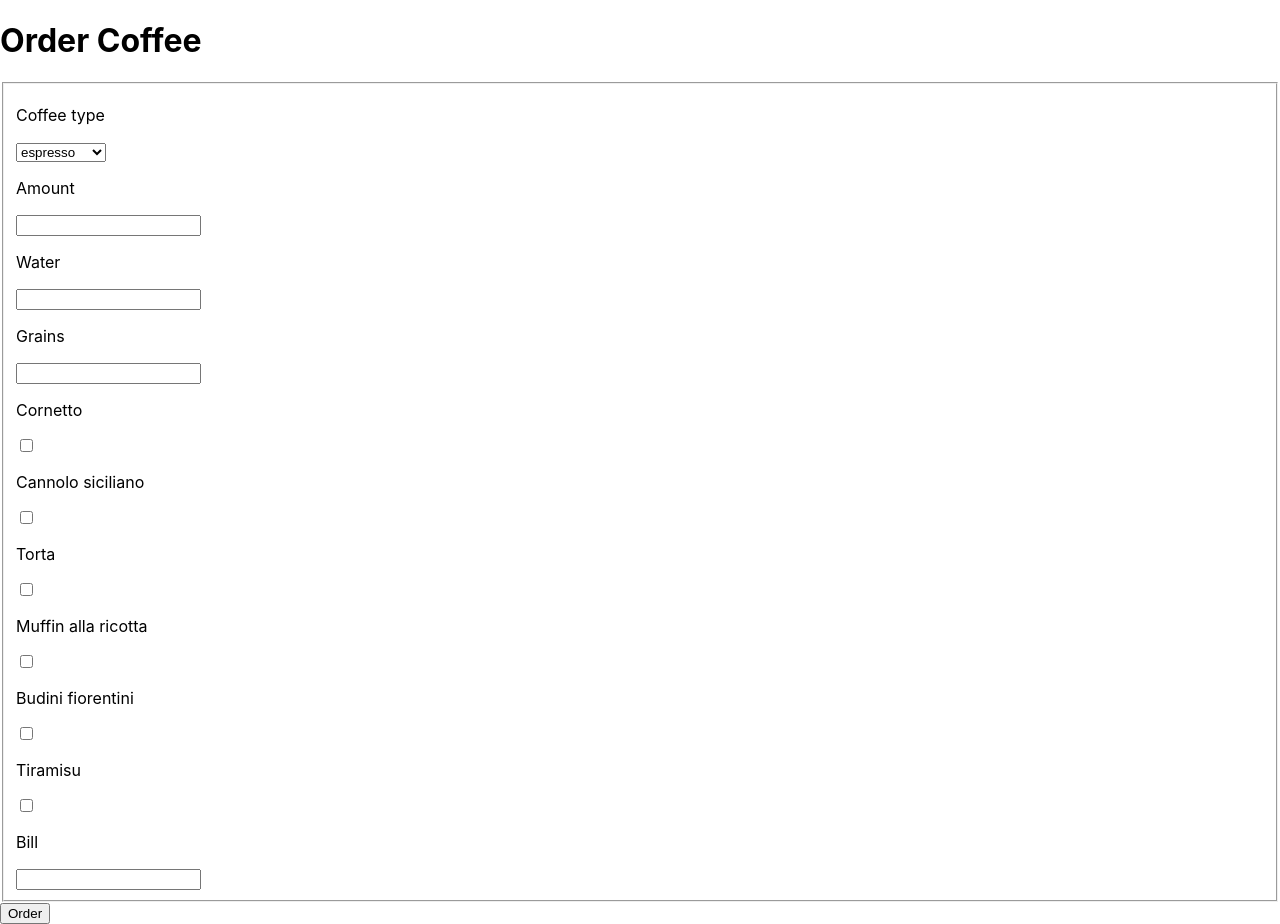
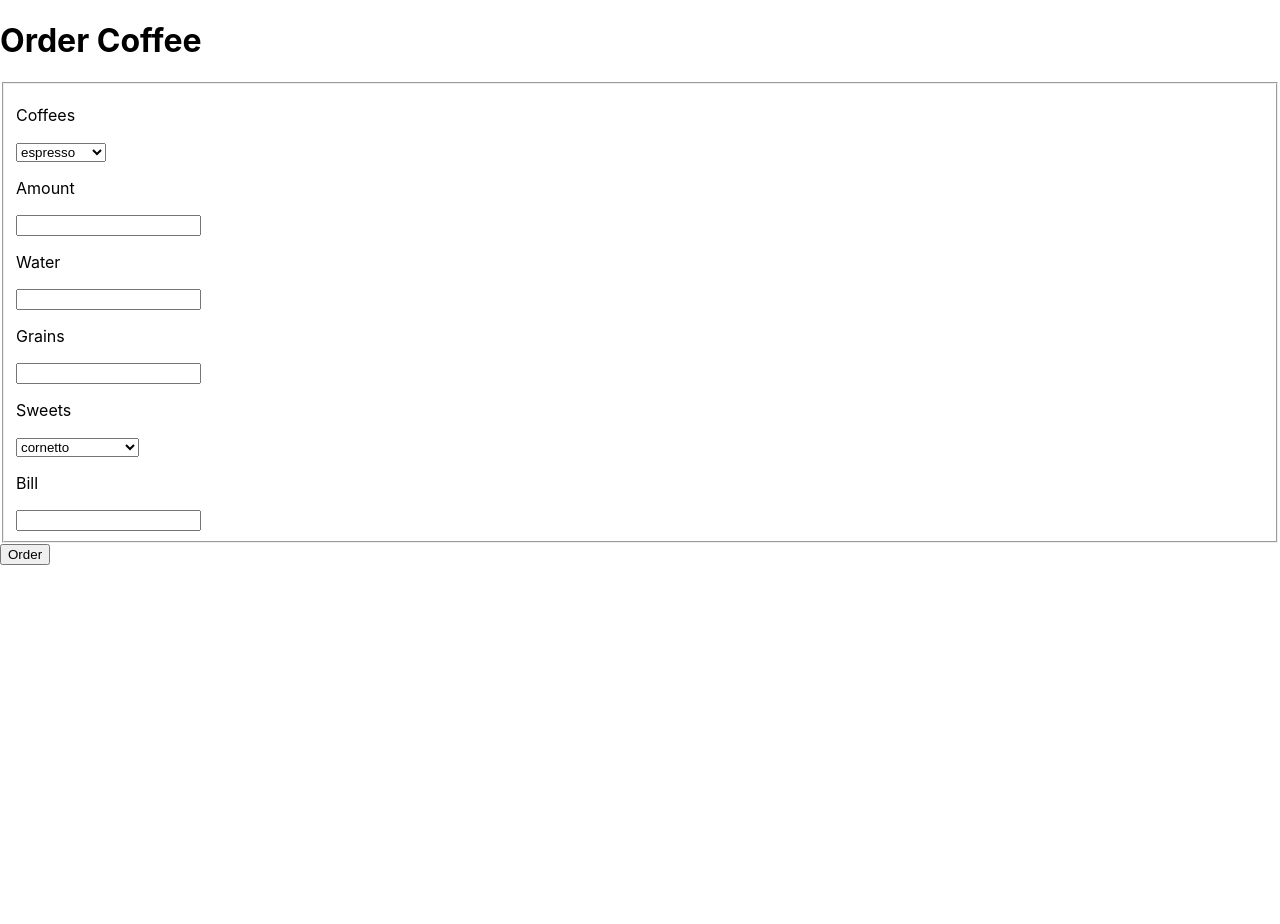
Before and after one commit to SumoLogic/the-coffee-bar, a React (Create React App) app in the folder applications/js-the-coffee-bar-app/: page / in a window 1280 px wide. After the commit the page ends 800 px from the top, so only its background shows below. Built offline with nearby package versions, Linux system fonts and the light colour scheme.

Commit message:
Sweets into single string

```diff
--- a/applications/js-the-coffee-bar-app/src/OrderForm.js
+++ b/applications/js-the-coffee-bar-app/src/OrderForm.js
@@ -13,6 +13,10 @@ class OrderForm extends Component {
 
   handleCoffeeChange = event => {
     this.setState({coffee: event.target.value});
+  }
+
+  handleSweetsChange = event => {
+    this.setState({sweets: event.target.value});
   }
 
   handleAmountChange = event => {
@@ -31,30 +35,30 @@ class OrderForm extends Component {
     this.setState({bill: event.target.valueAsNumber});
   }
 
-  handleChange = event => {
-    if(event.target.checked) {
-      let new_sweets = [...this.state.sweets];
-      new_sweets.push(event.target.name);
-      this.setState(prevState => {
-        return {
-          sweets_amount: prevState.sweets_amount+1,
-          sweets: new_sweets
-        }
-      });
-    } else {
-      let new_sweets = [...this.state.sweets];
-      let index = new_sweets.indexOf(event.target.name);
-      if(index !== -1) {
-        new_sweets.splice(index, 1);
-      }
-      this.setState(prevState => {
-        return {
-          sweets_amount: prevState.sweets_amount-1,
-          sweets: new_sweets
-        }
-      });
-    }
-  }
+//  handleChange = event => {
+//    if(event.target.checked) {
+//      let new_sweets = [...this.state.sweets];
+//      new_sweets.push(event.target.name);
+//      this.setState(prevState => {
+//        return {
+//          sweets_amount: prevState.sweets_amount+1,
+//          sweets: new_sweets
+//        }
+//      });
+//    } else {
+//      let new_sweets = [...this.state.sweets];
+//      let index = new_sweets.indexOf(event.target.name);
+//      if(index !== -1) {
+//        new_sweets.splice(index, 1);
+//      }
+//      this.setState(prevState => {
+//        return {
+//          sweets_amount: prevState.sweets_amount-1,
+//          sweets: new_sweets
+//        }
+//      });
+//    }
+//  }
 
   handleOrder = event => {
     event.preventDefault();
@@ -82,7 +86,7 @@ class OrderForm extends Component {
     	<form onSubmit={this.handleOrder}>
       <fieldset>
         <label>
-           <p>Coffee type</p>
+           <p>Coffees</p>
            <select name="coffee" value={this.state.coffee} onChange={this.handleCoffeeChange} required>
                <option value="espresso">espresso</option>
                <option value="cappuccino">cappuccino</option>
@@ -102,28 +106,15 @@ class OrderForm extends Component {
            <input type="number" name="grains" step="1" onChange={this.handleGrainsChange} required/>
          </label>
          <label>
-         <p>Cornetto</p>
-          <input type="checkbox" name="cornetto" checked={this.state.sweets.includes("cornetto")} onChange={this.handleChange}/>
-         </label>
-         <label>
-         <p>Cannolo siciliano</p>
-          <input type="checkbox" name="cannolo_siciliano" checked={this.state.sweets.includes("cannolo_siciliano")} onChange={this.handleChange}/>
-         </label>
-         <label>
-         <p>Torta</p>
-          <input type="checkbox" name="torta" checked={this.state.sweets.includes("torta")} onChange={this.handleChange}/>
-         </label>
-         <label>
-         <p>Muffin alla ricotta</p>
-          <input type="checkbox" name="muffin_alla_ricotta" checked={this.state.sweets.includes("muffin_alla_ricotta")} onChange={this.handleChange}/>
-         </label>
-         <label>
-         <p>Budini fiorentini</p>
-          <input type="checkbox" name="budini_fiorentini" checked={this.state.sweets.includes("budini_fiorentini")} onChange={this.handleChange}/>
-         </label>
-         <label>
-         <p>Tiramisu</p>
-          <input type="checkbox" name="tiramisu" checked={this.state.sweets.includes("tiramisu")} onChange={this.handleChange}/>
+           <p>Sweets</p>
+           <select name="sweets" value={this.state.sweets} onChange={this.handleSweetsChange} required>
+               <option value="cornetto">cornetto</option>
+               <option value="cannolo_siciliano">cannolo siciliano</option>
+               <option value="torta">torta</option>
+               <option value="muffin_alla_ricotta">muffin alla ricotta</option>
+               <option value="budini_fiorentini">budini fiorentini</option>
+               <option value="tiramisu">tiramisu</option>
+           </select>
          </label>
          <label>
            <p>Bill</p>
```
